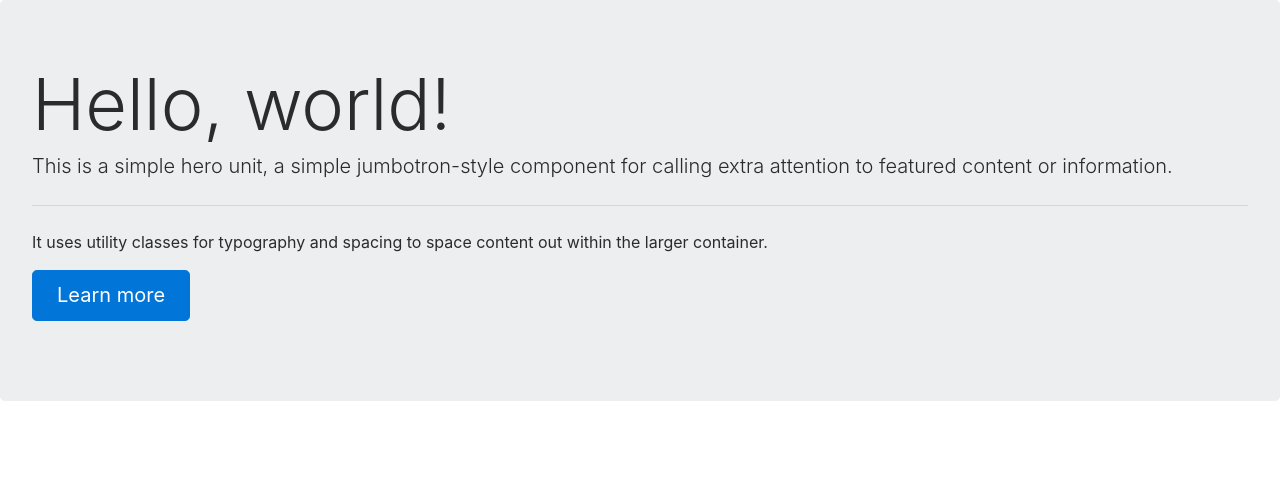
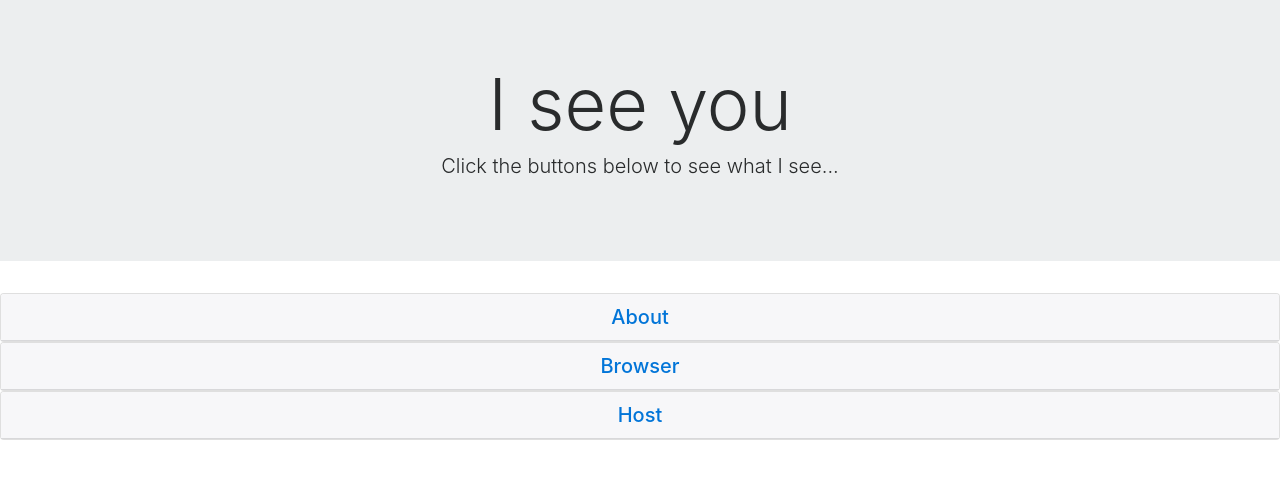
Before and after one commit to tanveerahmad1517/watchme, a Django app: page / in a window 1280 px wide. Shown: the top 479 px of the page. Run offline with Django 3.2, Linux system fonts and the light colour scheme; some libraries are stand-ins or nearby versions.

Commit message:
basic features added

```diff
--- /dev/null
+++ b/watchme/watchme/static/css/custom.css
@@ -0,0 +1 @@
+# All the custom additions for css
--- a/watchme/web/templates/base.html
+++ b/watchme/web/templates/base.html
@@ -11,6 +11,7 @@
 
         <!-- Bootstrap v4 CSS & JS -->
         <link rel="stylesheet" href="https://maxcdn.bootstrapcdn.com/bootstrap/4.0.0-alpha.6/css/bootstrap.min.css" integrity="sha384-rwoIResjU2yc3z8GV/NPeZWAv56rSmLldC3R/AZzGRnGxQQKnKkoFVhFQhNUwEyJ" crossorigin="anonymous">
+        <link rel="stylesheet" href="{% static 'css/custom.css' %}">
     </head>
 
     <body>
--- a/watchme/web/templates/index.html
+++ b/watchme/web/templates/index.html
@@ -6,13 +6,58 @@
 {% endblock %}
 
 {% block body %}
-    <div class="jumbotron">
-        <h1 class="display-3">Hello, world!</h1>
-        <p class="lead">This is a simple hero unit, a simple jumbotron-style component for calling extra attention to featured content or information.</p>
-        <hr class="my-4">
-        <p>It uses utility classes for typography and spacing to space content out within the larger container.</p>
-        <p class="lead">
-            <a class="btn btn-primary btn-lg" href="#" role="button">Learn more</a>
-        </p>
+    <div class="jumbotron jumbotron-fluid">
+        <div class="container" align="center">
+          <h1 class="display-3">I see you</h1>
+          <p class="lead">Click the buttons below to see what I see...</p>
+        </div>
+    </div>
+
+    <div id="accordion" role="tablist" aria-multiselectable="true">
+        <div class="card">
+            <div class="card-header" role="tab" id="headingOne" align="center">
+                <h5 class="mb-0">
+                    <a data-toggle="collapse" data-parent="#accordion" href="#collapseOne" aria-expanded="false" aria-controls="collapseOne">
+                        About
+                    </a>
+                </h5>
+            </div>
+
+            <div id="collapseOne" class="collapse" role="tabpanel" aria-labelledby="headingOne">
+                <div class="card-block" align="center">
+                    You may be asking yourself, wtf is this creepy website? It's really not intended to be creepy. But rather, the goal is to demonstrate to you, the Internet user, just how much the websites you visit know about you. Explore and enjoy!
+                </div>
+            </div>
+        </div>
+
+        <div class="card">
+            <div class="card-header" role="tab" id="headingTwo" align="center">
+                <h5 class="mb-0">
+                    <a class="collapsed" data-toggle="collapse" data-parent="#accordion" href="#collapseTwo" aria-expanded="false" aria-controls="collapseTwo">
+                        Browser
+                    </a>
+                </h5>
+            </div>
+            <div id="collapseTwo" class="collapse" role="tabpanel" aria-labelledby="headingTwo">
+                <div class="card-block" align="center">
+                    {{ data.HTTP_USER_AGENT }} <br> This tells me a bit about how you're connecting, just so I know how to set things up for you.
+                </div>
+            </div>
+        </div>
+
+        <div class="card">
+                <div class="card-header" role="tab" id="headingThree" align="center">
+                    <h5 class="mb-0">
+                        <a class="collapsed" data-toggle="collapse" data-parent="#accordion" href="#collapseThree" aria-expanded="false" aria-controls="collapseThree">
+                            Host
+                        </a>
+                    </h5>
+                </div>
+                <div id="collapseThree" class="collapse" role="tabpanel" aria-labelledby="headingThree">
+                    <div class="card-block" align="center">
+                        {{ data.host }} <br> This is the address and port you connected from. It should be your proxy server's address if you're using one, otherwise just your good ol' public-facing IP.
+                    </div>
+                </div>
+            </div>
     </div>
 {% endblock %}
--- a/watchme/web/views.py
+++ b/watchme/web/views.py
@@ -2,4 +2,9 @@ from django.shortcuts import render
 
 # Create your views here.
 def index(request):
-    return render(request, 'index.html')
+    request.META['host'] = str(request.get_host())
+
+    for k in request.META:
+        print(k + ': ' + str(request.META[k]))
+
+    return render(request, 'index.html', context={'data': request.META})
```
